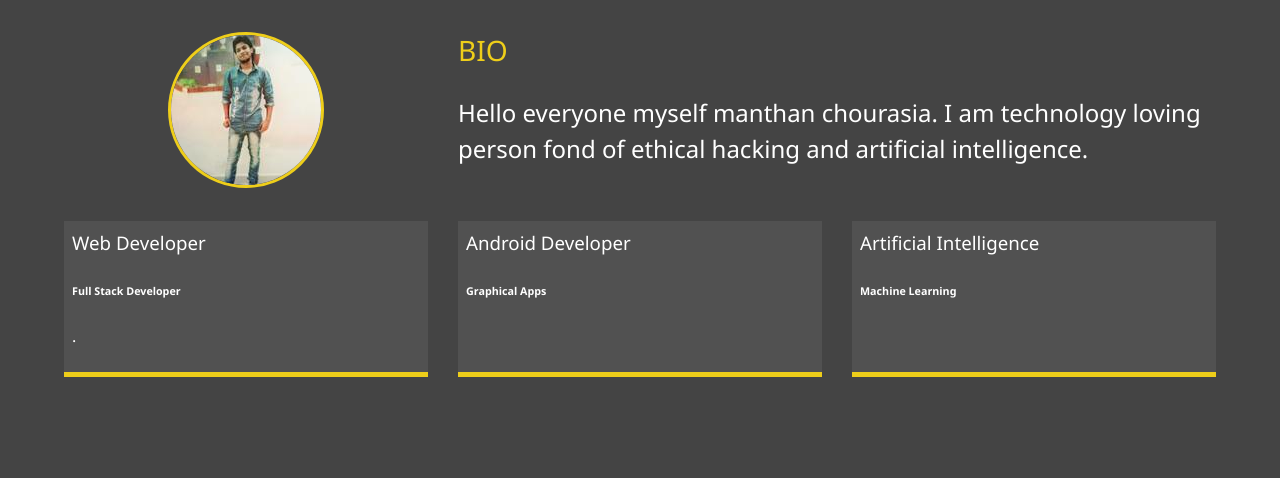
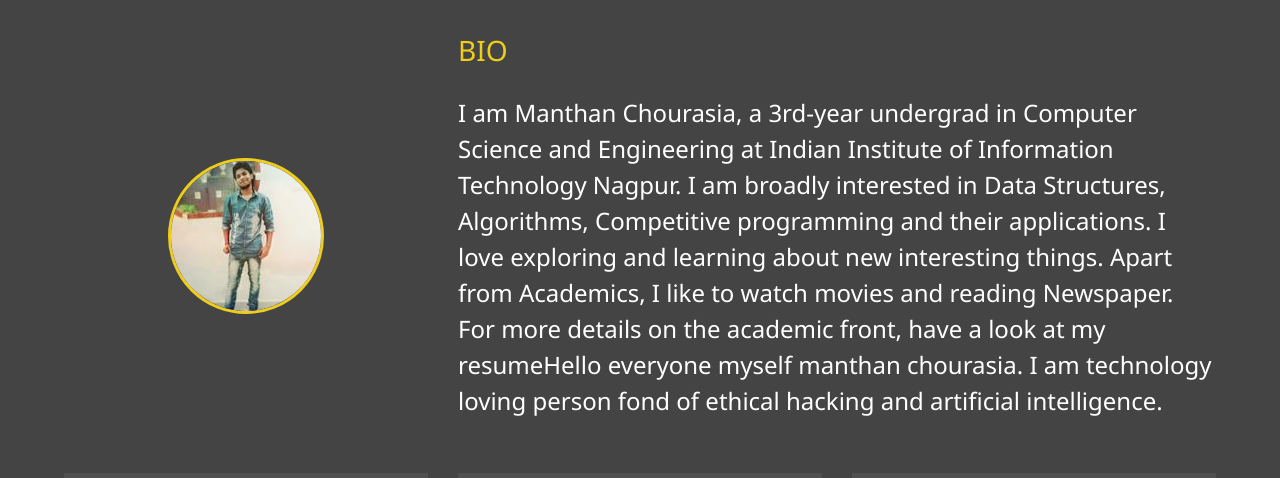
Before and after one commit to manthan-chourasia/manthan-chourasia.github.io, a plain HTML site: page about.html in a window 1280 px wide. Shown: the part 253-731 px from the top of the page. Drawn offline with Linux system fonts and the light colour scheme; files whose address does not match are found by name.

Commit message:
Update about.html

```diff
--- a/about.html
+++ b/about.html
@@ -62,7 +62,10 @@
 
       <div class="bio">
         <h3 class="text-secondary">BIO</h3>
-        <p>Hello everyone myself manthan chourasia. I am technology loving person fond  of ethical hacking and artificial intelligence.</p>
+        <p>I am Manthan Chourasia, a 3rd-year undergrad in Computer Science and Engineering at Indian Institute of Information Technology Nagpur. I am broadly interested in Data Structures, Algorithms, Competitive programming and their applications. I love exploring and learning about new interesting things.
+Apart from Academics, I like to watch movies and reading Newspaper.
+
+For more details on the academic front, have a look at my resumeHello everyone myself manthan chourasia. I am technology loving person fond  of ethical hacking and artificial intelligence.</p>
       </div>
 
       <div class="job job-1">
```
